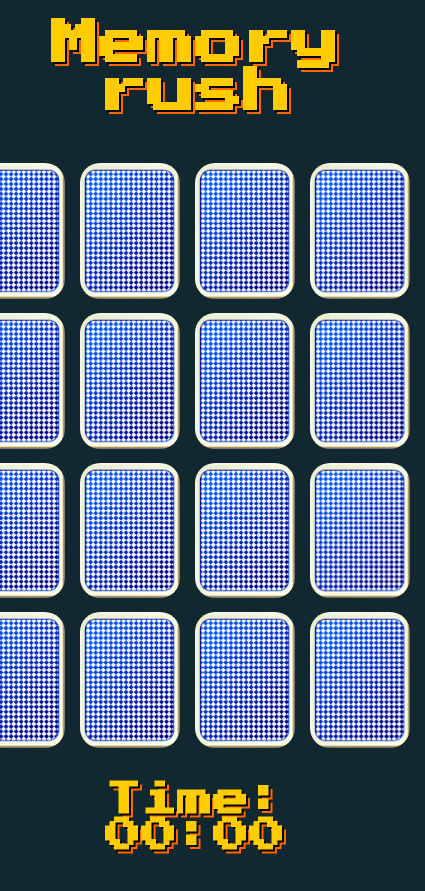
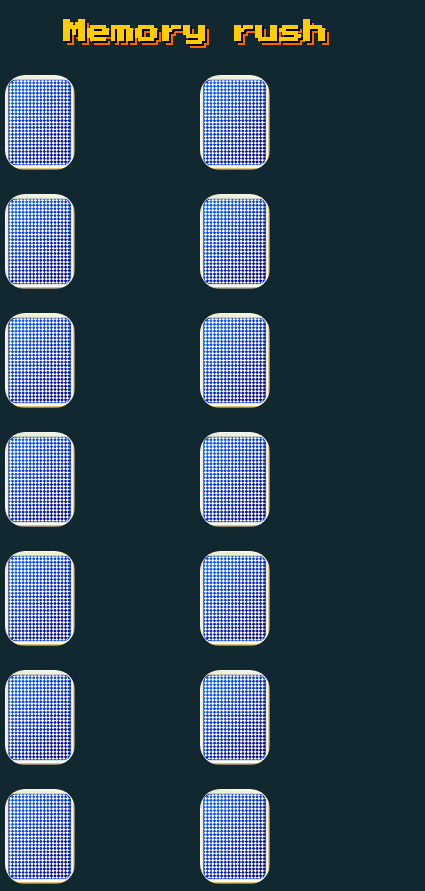
Before and after one commit to AM13305/Memory-, a plain HTML site: page index.html in a window 390 px wide. Shown: the top 891 px of the page, 425 px wide, since content can reach past the window. Drawn offline with nearby package versions, Linux system fonts and the light colour scheme.

Commit message:
Update style.css

```diff
--- a/style.css
+++ b/style.css
@@ -1,41 +1,48 @@
-body{
+body {
   padding: 0;
   margin: 0;
   background-color: #122831;
+}
 
-}
-.card img{
-    width:100px;
+.card img {
+  width: 100px;
   border-radius: 20px;
   transition: transform 0.4s ease, opacity 0.4s ease;
   backface-visibility: hidden;
 }
+
 /* Flip effect on reveal */
 .card img.flip {
   transform: rotateY(90deg);
   opacity: 0;
 }
+
 .grid {
   display: grid;
-    grid-template-columns: 1fr 1fr 1fr 1fr;
-    grid-template-rows: 1fr 1fr 1fr 1fr;
+  grid-template-columns: repeat(4, 1fr); /* default: 4 columns */
+  gap: 10px; /* spacing between cards */
   width: 460px;
 }
-.container{
+
+.container {
   margin-top: 20px;
   display: flex;
   justify-content: center;
   align-items: center;
+  flex-wrap: wrap; /* allow wrapping on smaller screens */
 }
-.card{
+
+.card {
   margin-top: 10px;
   cursor: pointer;
-    transition: tranform 0.2s ease;
-    flex-grow: 4;
+  transition: transform 0.2s ease;
+  flex-grow: 1;
 }
-.card:hover{
+
+.card:hover {
   transform: scale(1.05);
 }
+
 h1 {
   font-family: 'Press Start 2P', cursive;
   font-size: 3rem;
@@ -47,7 +54,9 @@ h1 {
 }
 
 @keyframes glow {
-    from { text-shadow: 2px 2px #000, 4px 4px #ff6600; }
+  from {
+    text-shadow: 2px 2px #000, 4px 4px #ff6600;
+  }
 }
 
 #Timer {
@@ -58,17 +67,65 @@ h1 {
   text-shadow: 2px 2px #000, 4px 4px #ff6600;
 }
 
-/* For screens smaller than 768px (tablets & phones) */
+/* Tablets (<= 768px) */
 @media (max-width: 768px) {
   .container {
-    flex-direction: column;   /* stack elements vertically */
+    flex-direction: column;
     align-items: center;
+  }
+
+  .grid {
+    width: 100%;
+    grid-template-columns: repeat(3, 1fr); /* 3 cards per row */
+  }
+
+  .card img {
+    width: 90px;
+  }
+
+  h1 {
+    font-size: 2rem;
   }
 }
 
-/* For very small screens (phones <480px) */
+/* Small phones (<= 480px) */
 @media (max-width: 480px) {
   .container {
     margin-top: 10px;
     padding: 5px;
   }
+
+  .grid {
+    width: 100%;
+    grid-template-columns: repeat(2, 1fr); /* 2 cards per row */
+  }
+
+  .card img {
+    width: 70px;
+  }
+
+  h1 {
+    font-size: 1.5rem;
+  }
+
+  #Timer {
+    margin-left: 0;
+    font-size: 1rem;
+    text-align: center;
+  }
+}
+
+/* Ultra-small devices (<= 320px) */
+@media (max-width: 320px) {
+  .grid {
+    grid-template-columns: 1fr; /* 1 card per row */
+  }
+
+  .card img {
+    width: 60px;
+  }
+
+  h1 {
+    font-size: 1.2rem;
+  }
+}
```
Lines whose indentation alone changed are shown as unchanged.
